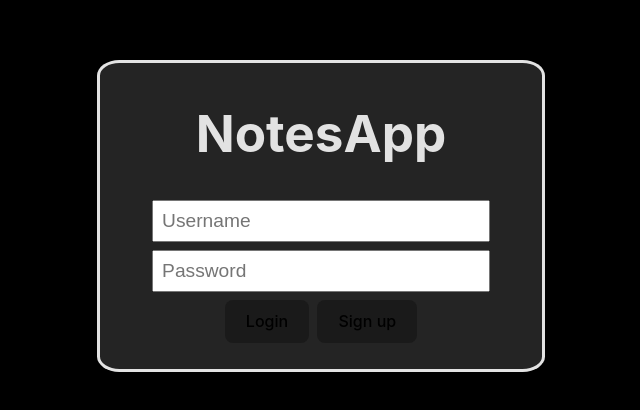
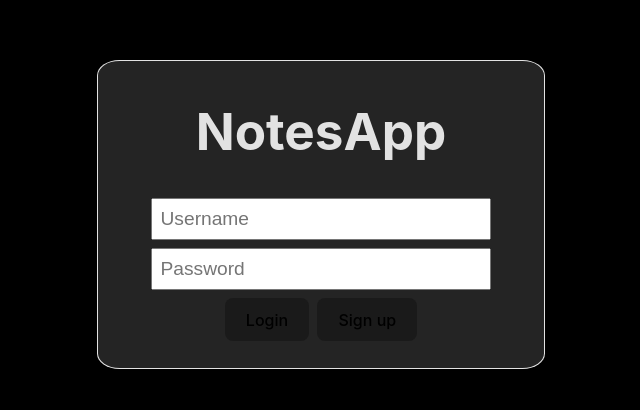
Before and after one commit to Yashshrivastava7/NotesApp, a React (Vite) app: page / in a window 1280 px wide. Shown: the part 140-550 px from the top of the page, without its empty margins (319-959 px from the left). Built offline with nearby package versions, Linux system fonts and the light colour scheme.

Commit message:
Added border width

```diff
--- a/src/styles/Login.css
+++ b/src/styles/Login.css
@@ -5,7 +5,6 @@
   justify-content: center;
   align-items: center;
 }
-
 
 .login-holder {
   height: 50%;
@@ -18,7 +17,7 @@
   flex-direction: column;
   justify-content: center;
   align-items: center;
-  border: solid;
+  border: solid 0.1em;
   border-radius: 5%;
   padding: 5%;
   transition: border-color 0.25s;
```
